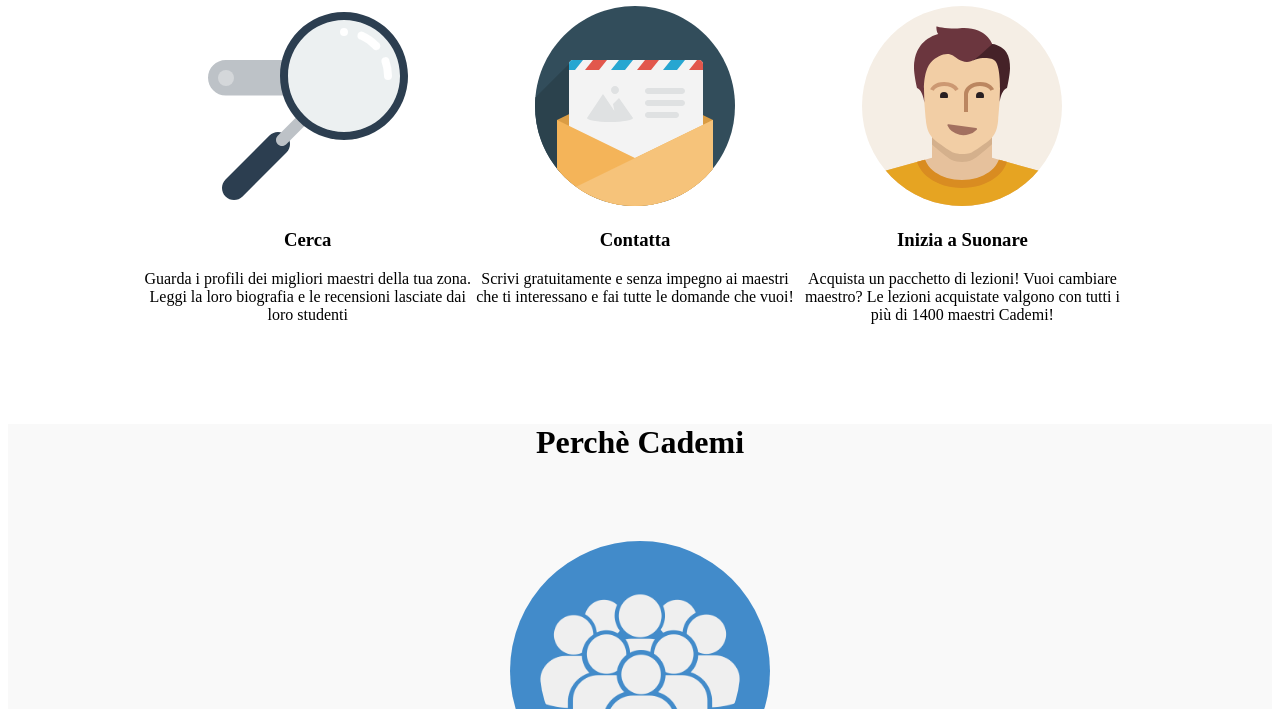
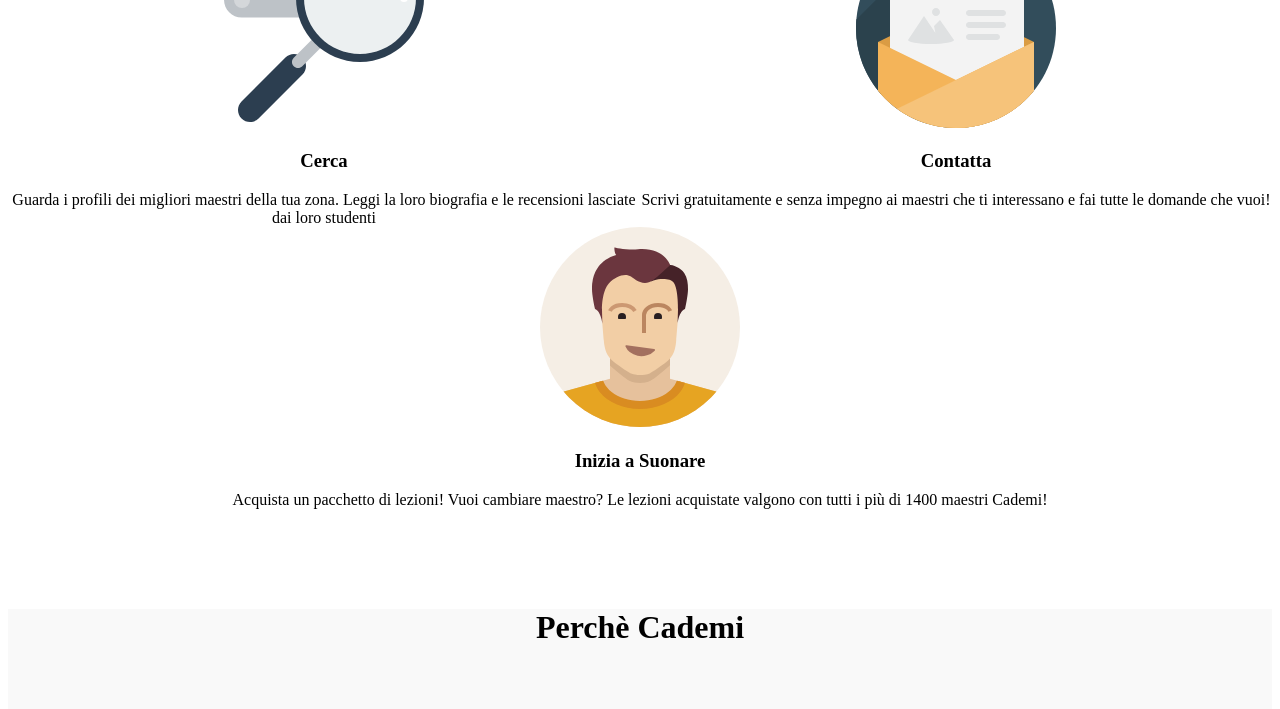
Before and after one commit to AndreaZanfretta/html-css-resp-wannabe, a plain HTML site: page index.html in a window 1280 px wide. Shown: the part 624-1333 px from the top of the page. Drawn offline with Linux system fonts and the light colour scheme.

Commit message:
bonus aggiunto

```diff
--- a/css/media.css
+++ b/css/media.css
@@ -34,3 +34,35 @@
         height: 100px;
       }
 }
+
+/* BONUS */
+@media screen and (min-width: 1200px){
+    /* row modificata */
+    #steps .row {
+        width: 100%;
+        margin-left: auto;
+        margin-right: auto;
+        margin-top: 0;
+      }
+    /* BLOCCO STEPS */
+    #steps .row{
+        display: flex;
+        flex-flow: row wrap;
+        justify-content: center;
+        align-content: space-around;
+    }
+    #steps .row > h1{
+        flex-basis: 100%;
+    }
+    #steps .row > .left{
+        flex-basis: 50%;
+    }
+    #steps .row > .central{
+        flex-basis: 50%;
+    }
+    #steps .row > .left,
+    #steps .row > .central,
+    #steps .row > .right{
+    width: 100%;
+    }
+}
```
